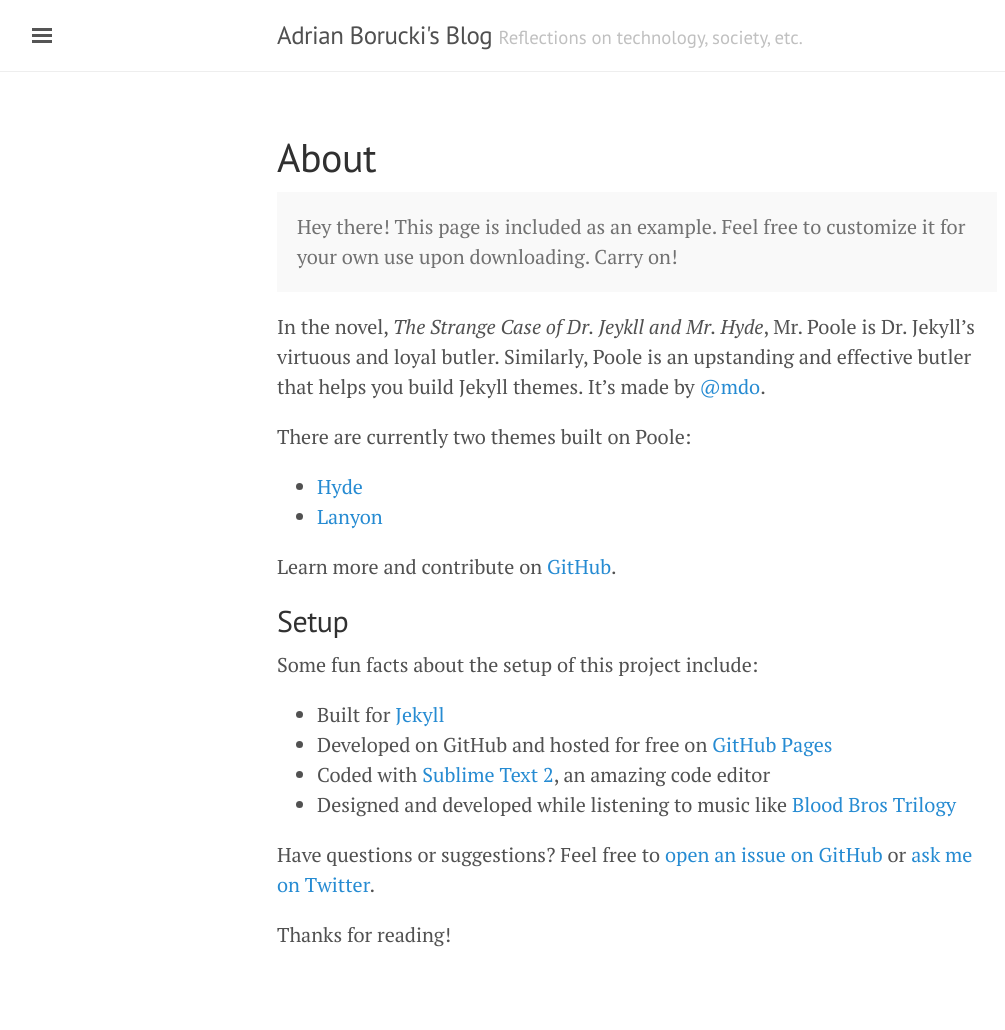
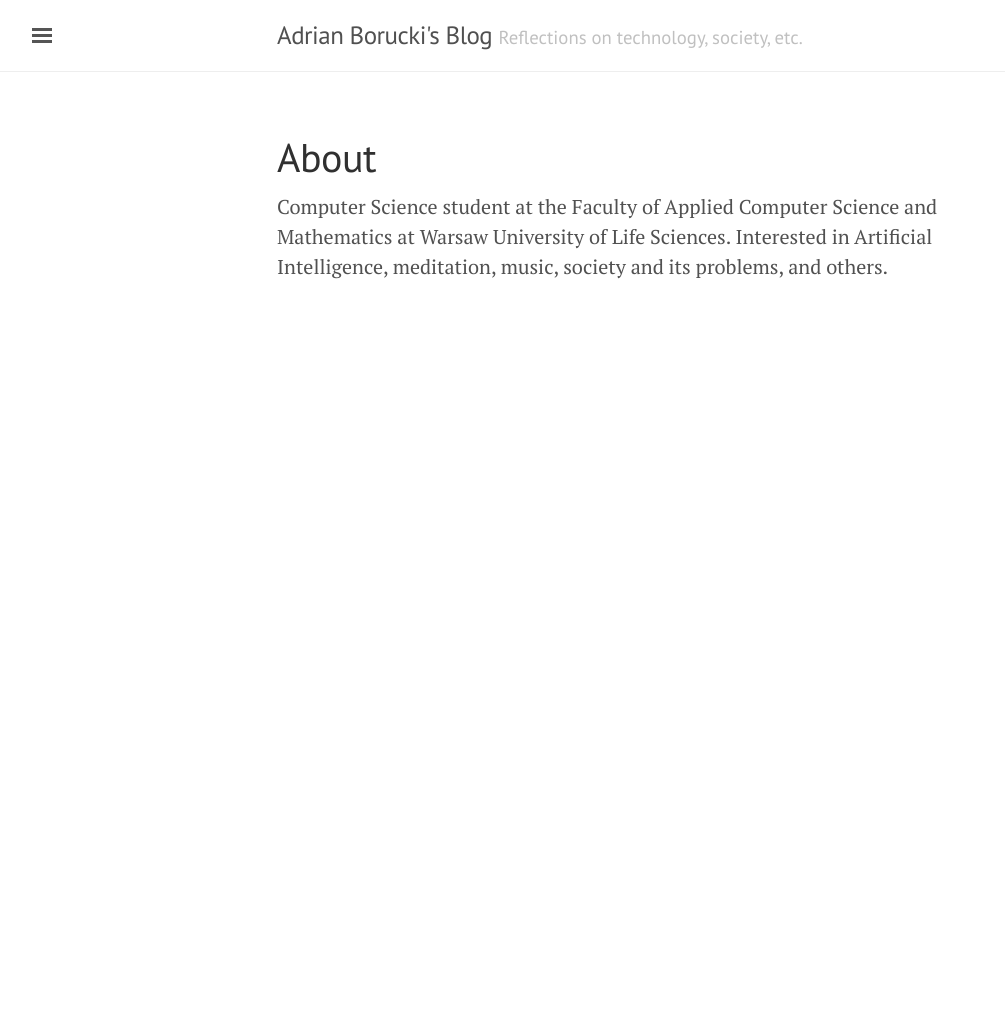
Before and after one commit to danlupei/danlupei.github.io, a Jekyll site: the page built from about.md, in a window 1280 px wide. Shown: the whole page, without its empty margins (3-1008 px from the left). Built offline with Jekyll 4.4.1, drawn with Linux system fonts in a browser that asks for light colours; after the commit the page ends 900 px from its top, so only the background shows below that.

Commit message:
Edit the about page

```diff
--- a/about.md
+++ b/about.md
@@ -3,28 +3,5 @@ layout: page
 title: About
 ---
 
-<p class="message">
-  Hey there! This page is included as an example. Feel free to customize it for your own use upon downloading. Carry on!
-</p>
-
-In the novel, *The Strange Case of Dr. Jeykll and Mr. Hyde*, Mr. Poole is Dr. Jekyll's virtuous and loyal butler. Similarly, Poole is an upstanding and effective butler that helps you build Jekyll themes. It's made by [@mdo](https://twitter.com/mdo).
-
-There are currently two themes built on Poole:
-
-* [Hyde](http://hyde.getpoole.com)
-* [Lanyon](http://lanyon.getpoole.com)
-
-Learn more and contribute on [GitHub](https://github.com/poole).
-
-## Setup
-
-Some fun facts about the setup of this project include:
-
-* Built for [Jekyll](http://jekyllrb.com)
-* Developed on GitHub and hosted for free on [GitHub Pages](https://pages.github.com)
-* Coded with [Sublime Text 2](http://sublimetext.com), an amazing code editor
-* Designed and developed while listening to music like [Blood Bros Trilogy](https://soundcloud.com/maddecent/sets/blood-bros-series)
-
-Have questions or suggestions? Feel free to [open an issue on GitHub](https://github.com/poole/issues/new) or [ask me on Twitter](https://twitter.com/mdo).
-
-Thanks for reading!
+Computer Science student at the Faculty of Applied Computer Science and Mathematics at Warsaw University of Life Sciences.
+Interested in Artificial Intelligence, meditation, music, society and its problems, and others.
```
